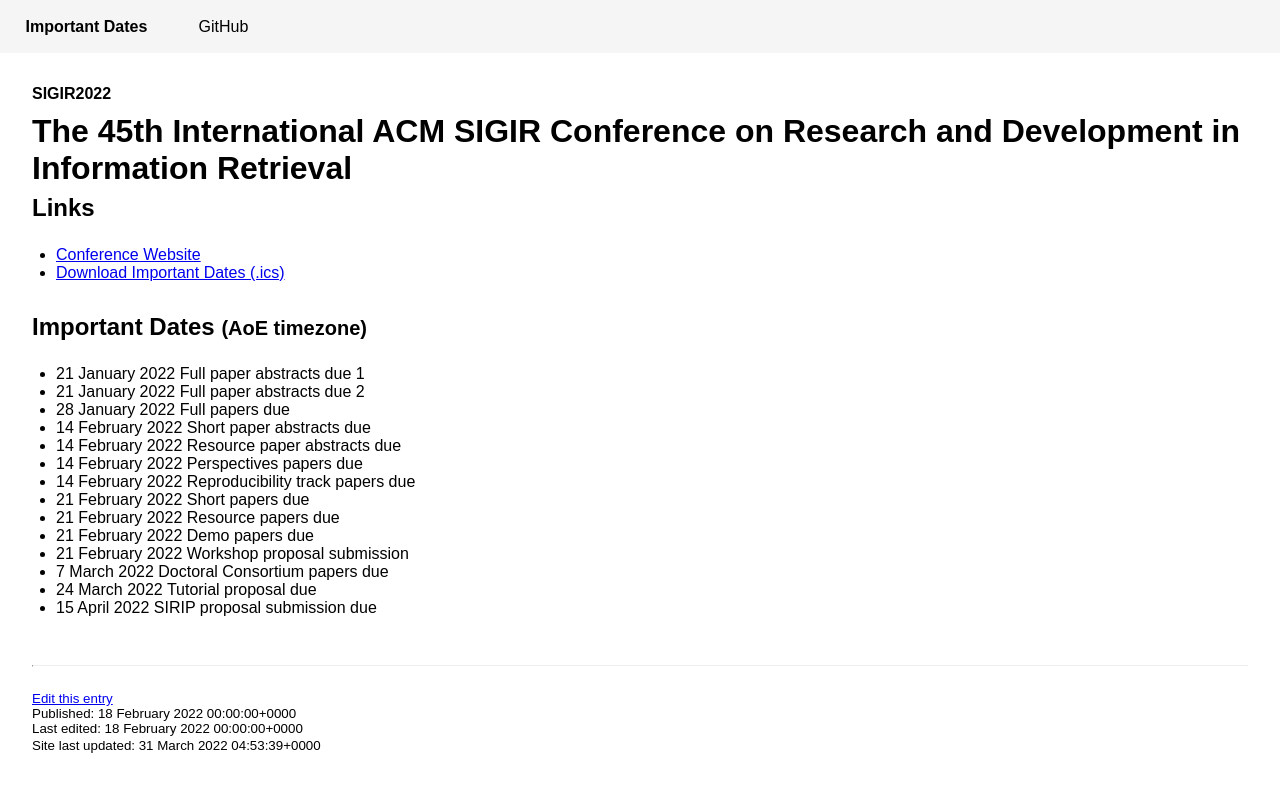
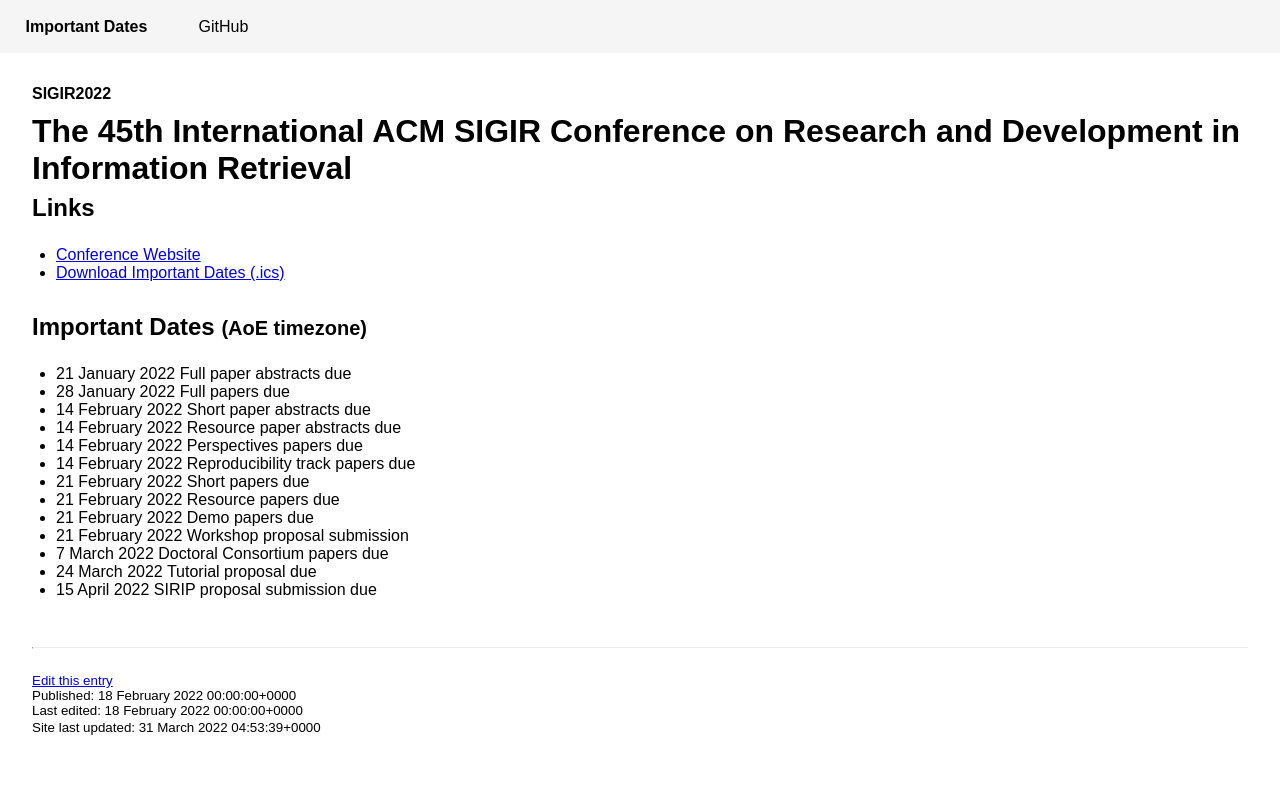
Before and after one commit to importantdates/importantdates.net, a Jekyll site: the page built from _conferences/SIGIR2022.md, in a window 1280 px wide. Shown: the top 792 px of the page. Built offline with Jekyll 4.4.1, drawn with Linux system fonts in a browser that asks for light colours.

```diff
--- a/_conferences/SIGIR2022.md
+++ b/_conferences/SIGIR2022.md
@@ -6,9 +6,7 @@ timezone: AoE
 published: 2022-02-18
 updated: 2022-02-18
 important_dates:
-    - title: Full paper abstracts due 1
-      date: 2022-01-21 23:59:59
-    - title: Full paper abstracts due 2
+    - title: Full paper abstracts due
       date: 2022-01-21 23:59:59
     - title: Full papers due
       date: 2022-01-28 23:59:59
```
Also changed, not shown: _conferences/CIKM2022.md (added, +17 -0 lines).
